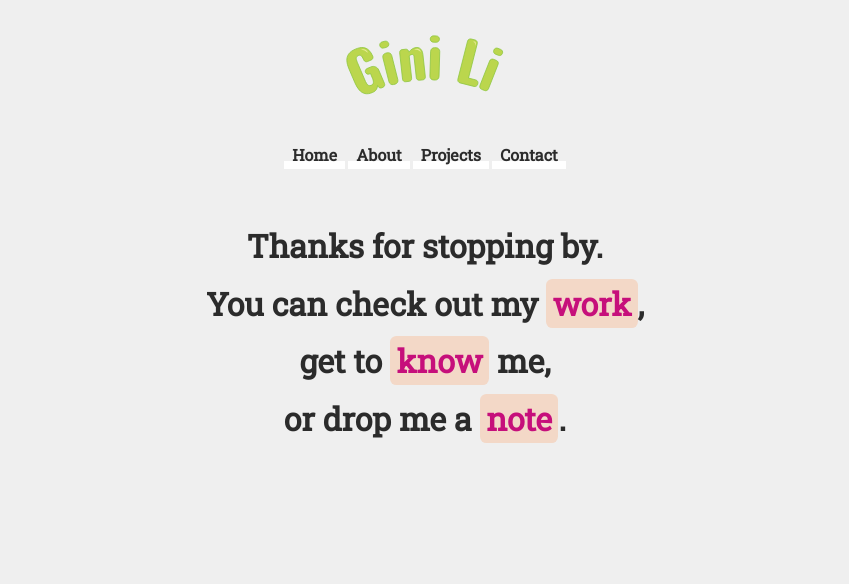
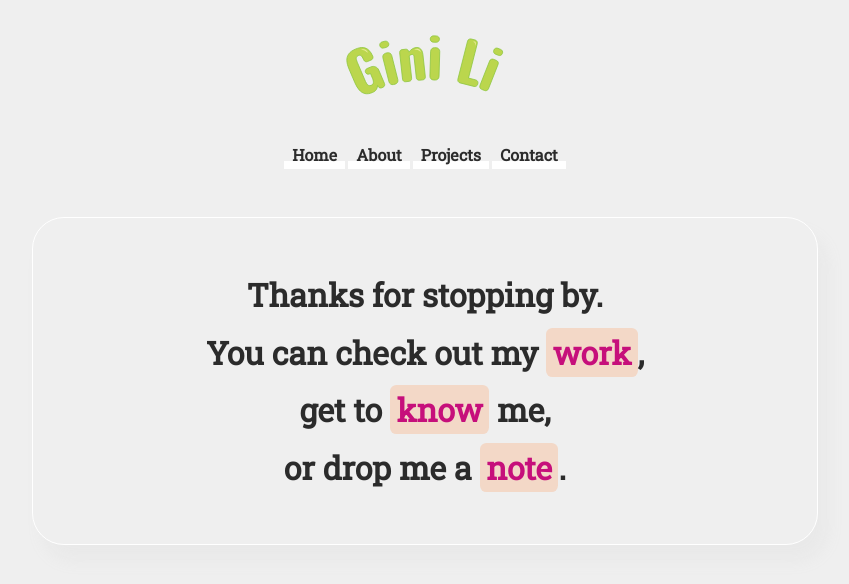
Before and after one commit to bingwanli/ginili, a Jekyll site: the page built from index.markdown, in a window 1280 px wide. Shown: the top 584 px of the page, without its empty margins (215-1064 px from the left). Built offline with Jekyll 4.4.1, drawn with Linux system fonts in a browser that asks for light colours.

Commit message:
added main content div to home and contact

```diff
--- a/_sass/main.scss
+++ b/_sass/main.scss
@@ -157,8 +157,7 @@ small {
 /* index */
 
 .index {
-  width: 700px;
-  max-width: 90vw;
+  width: 80%;
   margin-top: 2em;
   margin: auto;
 }
@@ -204,13 +203,13 @@ small {
 
 .main-content {
   margin: auto;
-  margin-bottom: 40px;
+  margin-bottom: 3em;
   max-width: 45rem;
-  padding: 30px 30px;
+  padding: 2em 2em;
   text-align: left;
-  border-radius: 20px;
+  border-radius: 2em;
   border: .05em solid white;
-  box-shadow: 12px 18px 24px rgba(darken(#EFEFEF, 30%), .1);
+  box-shadow: 10px 16px 16px rgba(darken(#EFEFEF, 20%), .1);
 }
 
 .code {
--- a/index.markdown
+++ b/index.markdown
@@ -4,9 +4,12 @@
 
 layout: default
 ---
-<div class="index">
-  <h1> Thanks for stopping by.
-  <br>You can check out my <a href="projects.html">work</a>,
-  <br>get to <a href="about.html">know</a> me,
-  <br> or drop me a <a href="contact.html">note</a>.</h1>
+
+<div class="main-content">
+  <div class="index">
+    <h1> Thanks for stopping by.
+    <br>You can check out my <a href="projects.html">work</a>,
+    <br>get to <a href="about.html">know</a> me,
+    <br> or drop me a <a href="contact.html">note</a>.</h1>
+  </div>
 </div>
```
Also changed, not shown: contact.md (+5 -2 lines).
